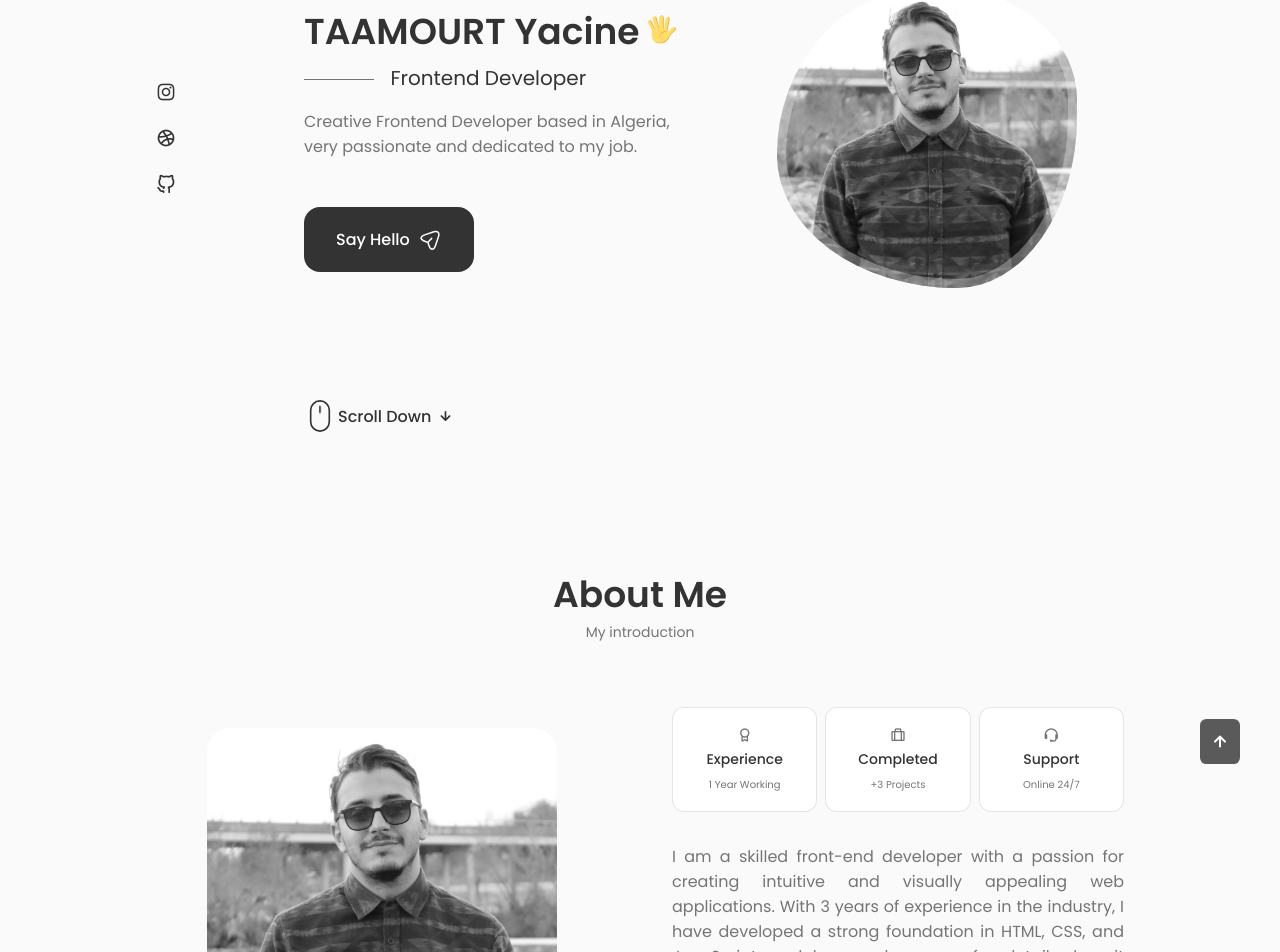
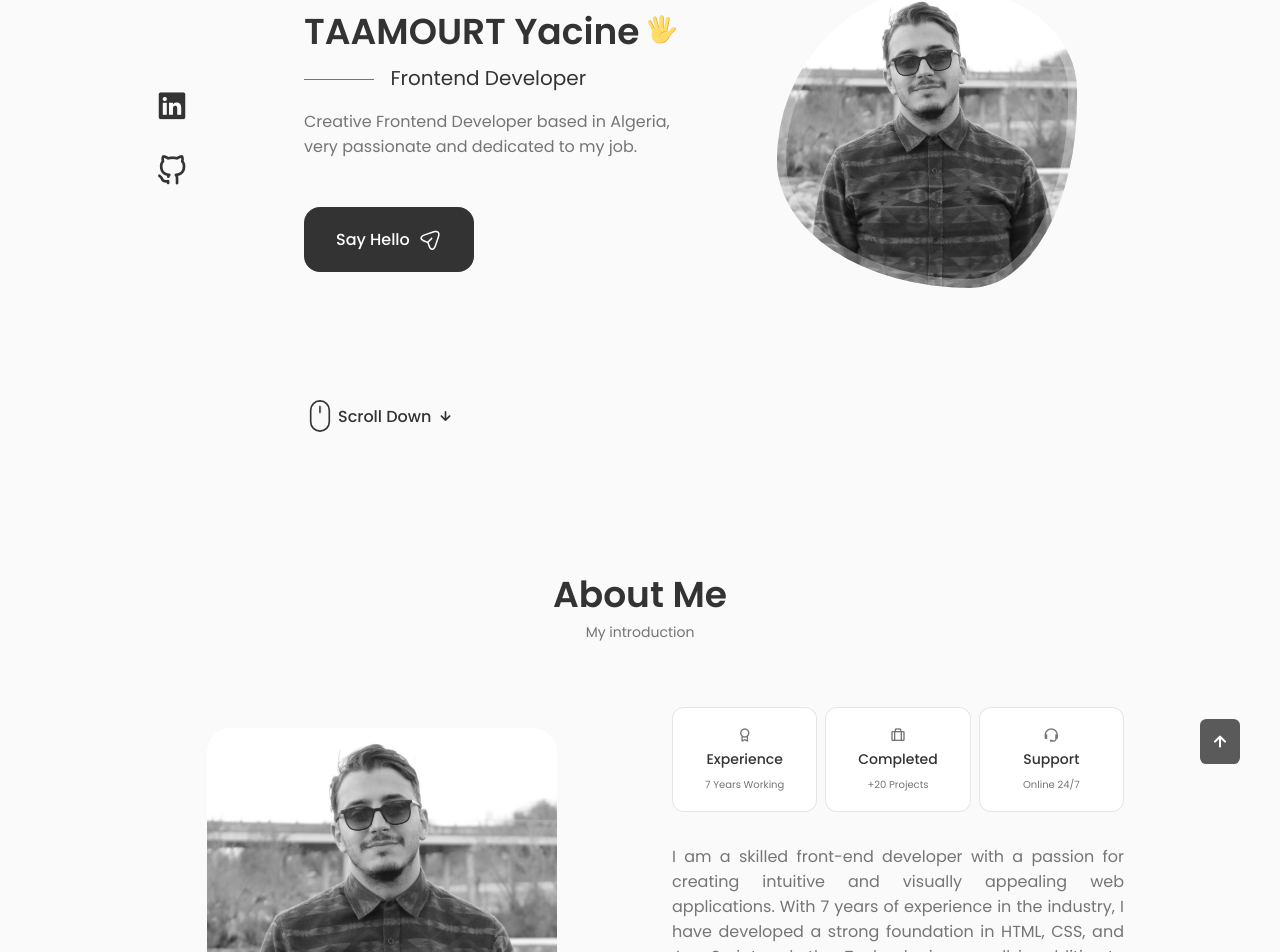
Before and after one commit to iyacino/portfolio, a React (Create React App) app: page / in a window 1280 px wide. Shown: the part 196-1148 px from the top of the page. Built offline with nearby package versions, Linux system fonts and the light colour scheme.

Commit message:
adding some features

```diff
--- a/src/Components/About/About.jsx
+++ b/src/Components/About/About.jsx
@@ -15,7 +15,7 @@ function About() {
             <div className="about__data">
                 <Info />
                 <p className="about__description">
-                I am a skilled front-end developer with a passion for creating intuitive and visually appealing web applications. With 3 years of experience in the industry, I have developed a strong foundation in HTML, CSS, and JavaScript, and have a keen eye for detail when it comes to UI/UX design.
+                I am a skilled front-end developer with a passion for creating intuitive and visually appealing web applications. With 7 years of experience in the industry, I have developed a strong foundation in HTML, CSS, and JavaScript and other Technologies as well, in addition to a keen eye for detail when it comes to UI/UX design.
                 </p>
                 <div className='about__special--button'>
                 <a download="" href={CV} className="button button--flex">Download CV
--- a/src/Components/About/Info.jsx
+++ b/src/Components/About/Info.jsx
@@ -6,12 +6,12 @@ const Info = () => {
         <div className="about__box">
             <i className='bx bx-award about-icon'></i>
             <h3 className="about__title">Experience</h3>
-            <span className="about__subtitle">1 Year Working</span>
+            <span className="about__subtitle">7 Years Working</span>
         </div>
         <div className="about__box">
             <i className='bx bx-briefcase-alt about-icon'></i>
             <h3 className="about__title">Completed</h3>
-            <span className="about__subtitle">+3 Projects</span>
+            <span className="about__subtitle">+20 Projects</span>
         </div>
         <div className="about__box">
             <i className='bx bx-support about-icon' ></i>
--- a/src/Components/Footer/Footer.jsx
+++ b/src/Components/Footer/Footer.jsx
@@ -12,12 +12,12 @@ const Footer = () => {
                 <li><a href="#testimonials" className="footer__link">Testimonials</a></li>
             </ul>
 
-            <div className="footer__social">
+            {/* <div className="footer__social">
                 <a href="https://www.facebook.com/" className="footer__social-link" target="_blank"><i className="bx bxl-facebook"></i></a>
                 <a href="https://instagram.com/" className="footer__social-link" target="_blank"><i className="bx bxl-instagram"></i></a>
                 <a href="https://twitter.com/" className="footer__social-link" target="_blank"><i className="bx bxl-twitter"></i></a>
-            </div>
-            <span className='footer__copy'>&#169; Iyacoder. All rigths reserved</span>
+            </div> */}
+            <span className='footer__copy'>&#169; iYacino. All rigths reserved</span>
         </div>
     </footer>
 )
--- a/src/Components/Home/Social.jsx
+++ b/src/Components/Home/Social.jsx
@@ -3,9 +3,8 @@ import React from 'react'
 function Social() {
   return (
     <div className="home__social">
-        <a href="https://www.instagram.com/" className="home__social-icon" target="_blank"><i className="uil uil-instagram"></i></a>
-        <a href="https://dribbble.com/" className="home__social-icon" target="_blank"><i className="uil uil-dribbble"></i></a>
-        <a href="https://github.com/" className="home__social-icon" target="_blank"><i className="uil uil-github-alt"></i></a>
+        <a href="https://github.com/iyacino" className="home__social-icon"><i className="uil uil-linkedin"></i></a>
+        <a href="https://www.linkedin.com/in/yacine-taamourt-727390174" className="home__social-icon"><i className="uil uil-github-alt"></i></a>
     </div>
   )
 }
--- a/src/Components/Home/home.css
+++ b/src/Components/Home/home.css
@@ -15,7 +15,7 @@
 }
 
 .home__social-icon {
-    font-size: 1.25rem;
+    font-size: 2rem;
     color: var(--title-color);
 }
 
--- a/src/Components/Qualification/Qualification.jsx
+++ b/src/Components/Qualification/Qualification.jsx
@@ -94,7 +94,7 @@ const Qualification = () => {
                                 <h3 className="qualification__title">Frontend Developer</h3>
                                 <span className="qualification__subtitle">ReactJs & other frontend technologies</span>
                                 <div className="qualification__calender">
-                                    <i className="uil uil-calendar-alt"></i>2021 - Present
+                                    <i className="uil uil-calendar-alt"></i>2019 - Present
                                 </div>
                             </div>
                             <div>
@@ -126,7 +126,7 @@ const Qualification = () => {
                                 <h3 className="qualification__title">Java Developer</h3>
                                 <span className="qualification__subtitle">Java & Java EE</span>
                                 <div className="qualification__calender">
-                                    <i className="uil uil-calendar-alt"></i>2015 - 2018
+                                    <i className="uil uil-calendar-alt"></i>2015 - 2019
                                 </div>
                             </div>
                             <div>
--- a/src/Components/Testimonials/Testimonials.jsx
+++ b/src/Components/Testimonials/Testimonials.jsx
@@ -13,7 +13,7 @@ import { Pagination } from "swiper";
 const Testimonials = () => {
 
     return (
-        <section className="testimonial container section">
+        <section className="testimonial container section" id="testimonials">
             <h2 className="section__title">My clients say</h2>
             <span className="section__subtitle">Testimonial</span>
 
--- a/src/Components/Work/Data.jsx
+++ b/src/Components/Work/Data.jsx
@@ -1,8 +1,5 @@
-import Work1 from '../../Assets/work1.jpg'
-import Work2 from '../../Assets/work2.jpg'
-import Work3 from '../../Assets/work3.jpg'
-import Work4 from '../../Assets/work4.jpg'
-import Work5 from '../../Assets/work5.jpg'
+import Work1 from '../../Assets/work1.png'
+
 
 export const projectsData = [
     {
@@ -10,30 +7,7 @@ export const projectsData = [
       image: Work1,
       title: "Web design",
       category: "web",
-    },
-    {
-      id: 2,
-      image: Work2,
-      title: "App movil",
-      category: "app",
-    },
-    {
-      id: 3,
-      image: Work3,
-      title: "Brand design",
-      category: "design",
-    },
-    {
-      id: 4,
-      image: Work4,
-      title: "App movil",
-      category: "app",
-    },
-    {
-      id: 5,
-      image: Work5,
-      title: "Web design",
-      category: "web",
+      link: "https://iyacino-react-dashboard.netlify.app",
     },
   ];
 
--- a/src/Components/Work/WorkItem.jsx
+++ b/src/Components/Work/WorkItem.jsx
@@ -5,7 +5,7 @@ const WorkItem = ({item}) => {
     <div className="work__card" key={item.id}>
       <img src={item.image} alt="" className='work__img'/>
       <h3 className="work__title">{item.title}</h3>
-      <a href="#" className="work__button">
+      <a href={item.link} className="work__button">
         Demo <i className="bx bx-right-arrow-alt work__button-icon"></i>
       </a>
     </div>
```
Also changed, not shown: src/Assets/work1.jpg (deleted), src/Assets/work1.png (added).
